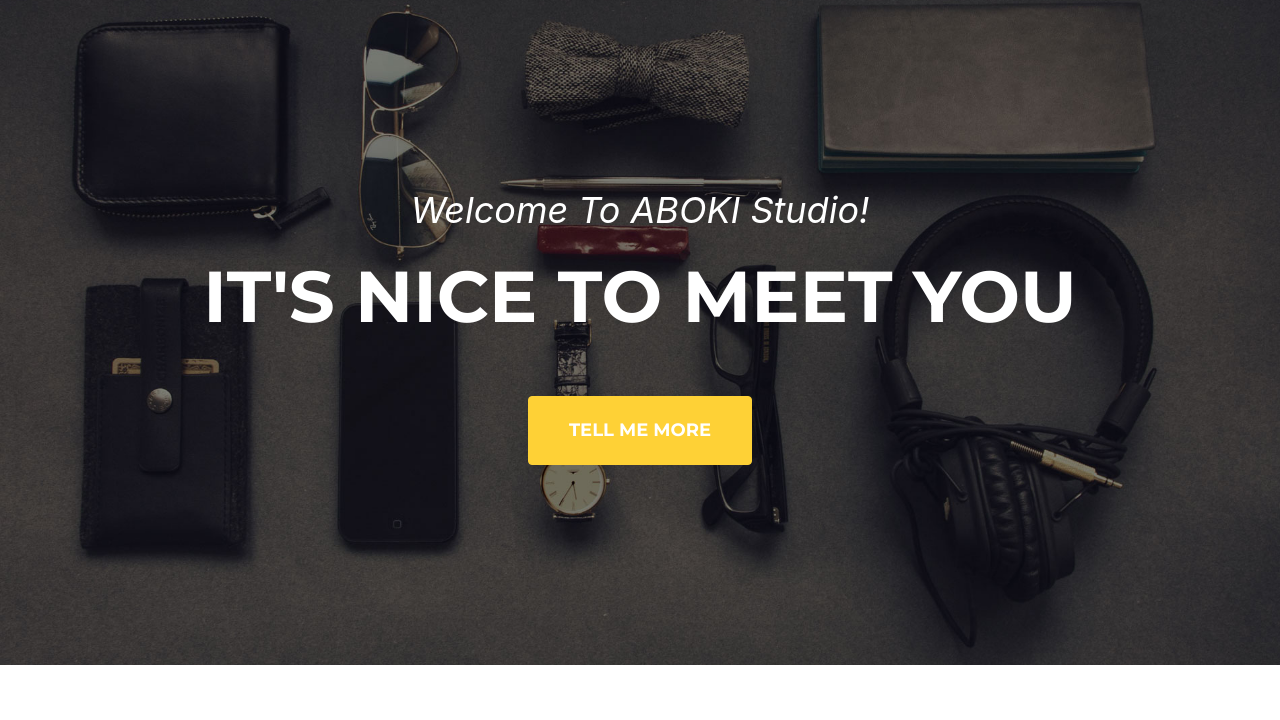
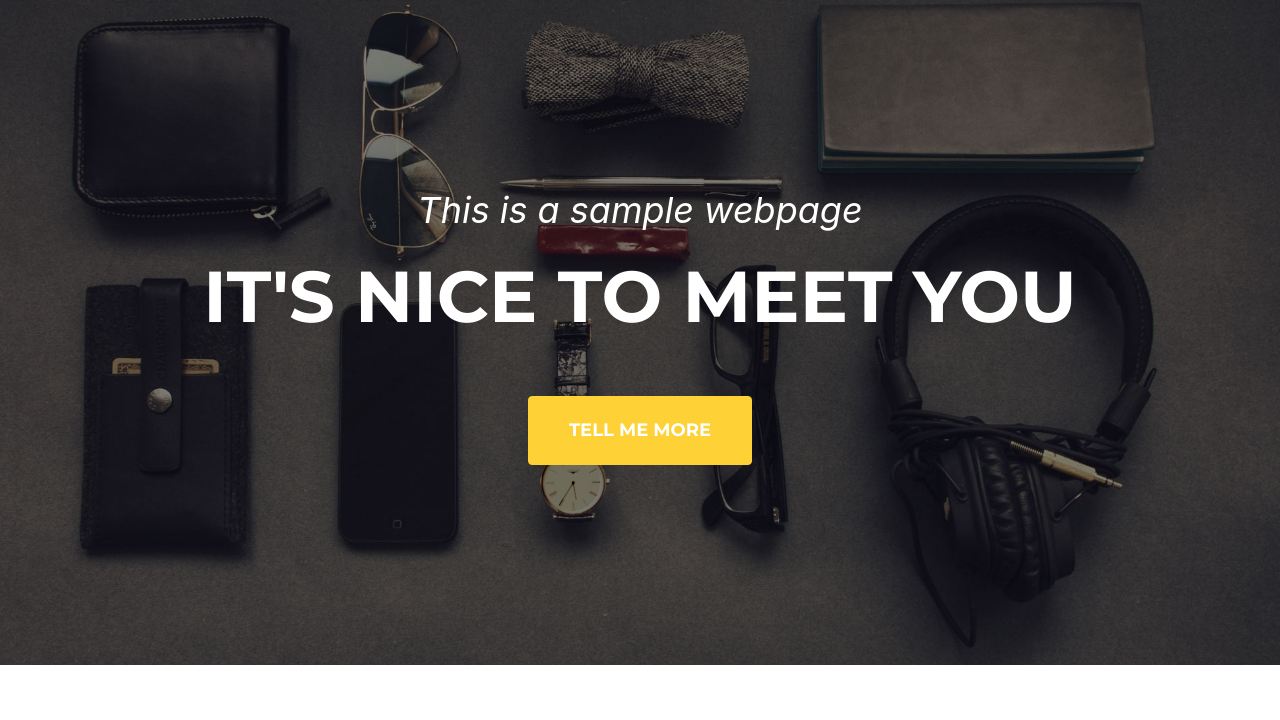
Before and after one commit to prasad539/aws-frontend, a plain HTML site: page index.html in a window 1280 px wide. Shown: the part 80-800 px from the top of the page. Drawn offline with nearby package versions, Linux system fonts and the light colour scheme; a web font is replaced by a local one.

Commit message:
Changed index.html

```diff
--- a/index.html
+++ b/index.html
@@ -39,7 +39,7 @@
         <!-- Masthead-->
         <header class="masthead">
             <div class="container">
-                <div class="masthead-subheading">Welcome To ABOKI Studio!</div>
+                <div class="masthead-subheading">This is a sample webpage</div>
                 <div class="masthead-heading text-uppercase">It's Nice To Meet You</div>
                 <a class="btn btn-primary btn-xl text-uppercase js-scroll-trigger" href="#services">Tell Me More</a>
             </div>
```
